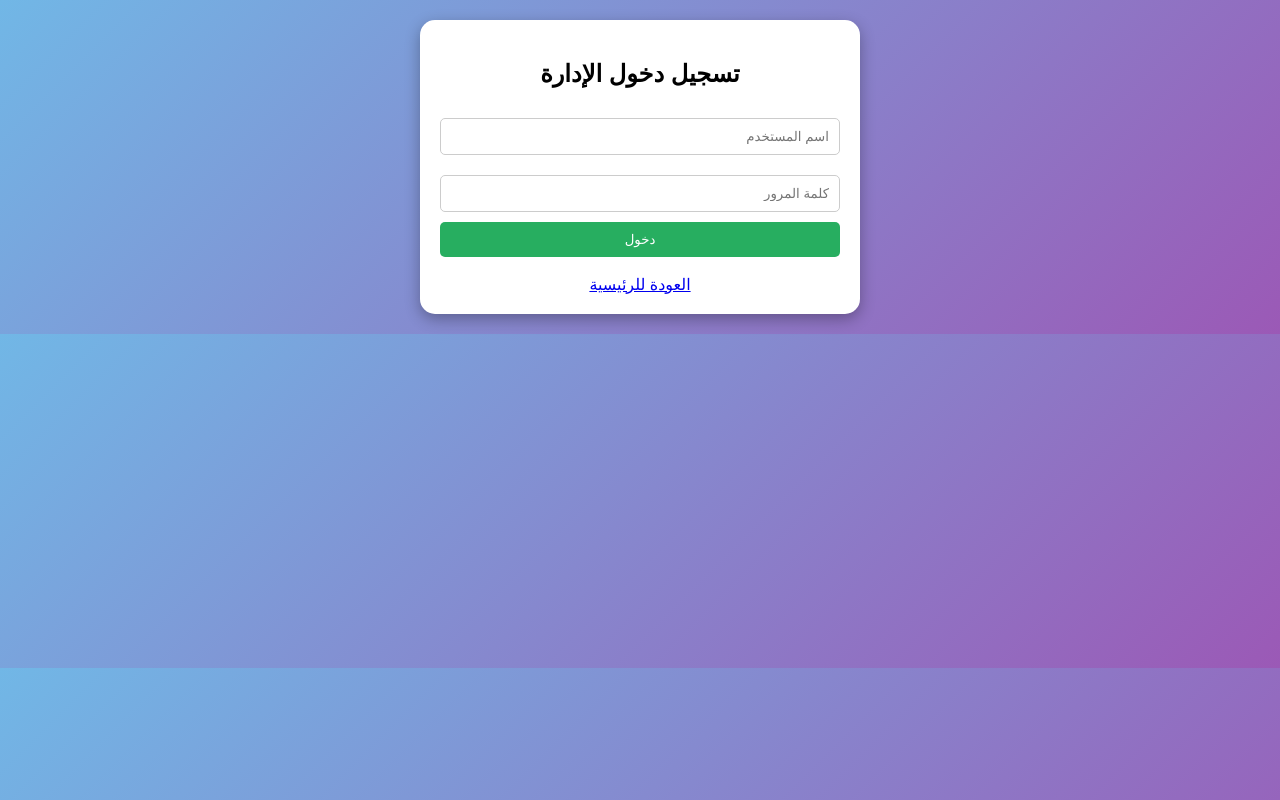
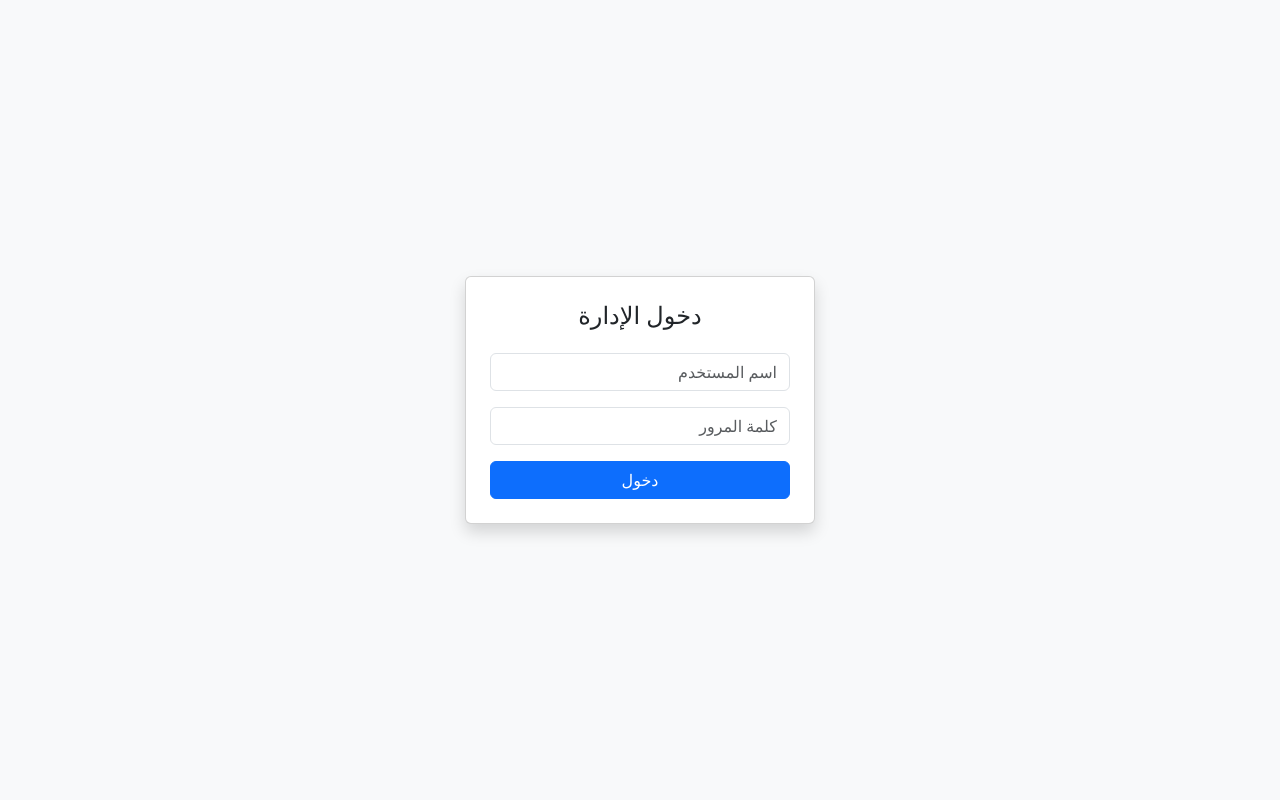
Before and after one commit to Ali202004/stolen-phones-project, a Flask app: page /login in a window 1280 px wide. Run offline with Flask 3, Linux system fonts and the light colour scheme; some libraries are stand-ins or nearby versions.

Commit message:
Update login.html

```diff
--- a/templates/login.html
+++ b/templates/login.html
@@ -1,15 +1,17 @@
 <!DOCTYPE html>
 <html lang="ar" dir="rtl">
-<head><meta charset="UTF-8"><link rel="stylesheet" href="style.css"></head>
-<body>
-    <div class="container">
-        <h2>تسجيل دخول الإدارة</h2>
-        <form action="/login_process" method="POST">
-            <input type="text" name="user" placeholder="اسم المستخدم" required>
-            <input type="password" name="pwd" placeholder="كلمة المرور" required>
-            <button type="submit">دخول</button>
+<head>
+    <meta charset="UTF-8">
+    <link href="https://cdn.jsdelivr.net/npm/bootstrap@5.3.0/dist/css/bootstrap.min.css" rel="stylesheet">
+</head>
+<body class="bg-light d-flex align-items-center justify-content-center vh-100">
+    <div class="card p-4 shadow" style="width: 350px;">
+        <h4 class="text-center mb-4">دخول الإدارة</h4>
+        <form action="/login" method="POST">
+            <input type="text" name="username" class="form-control mb-3" placeholder="اسم المستخدم" required>
+            <input type="password" name="password" class="form-control mb-3" placeholder="كلمة المرور" required>
+            <button type="submit" class="btn btn-primary w-100">دخول</button>
         </form>
-        <br><a href="/">العودة للرئيسية</a>
     </div>
 </body>
 </html>
```
